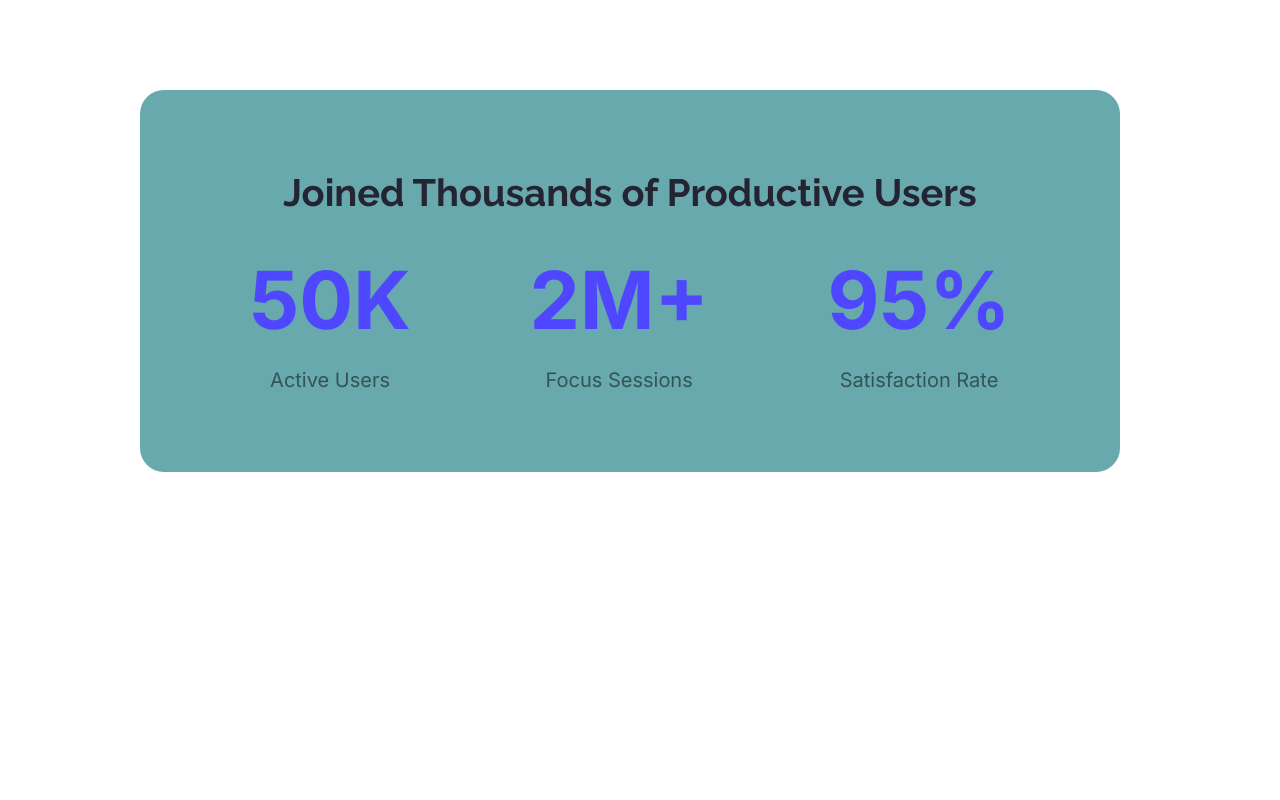
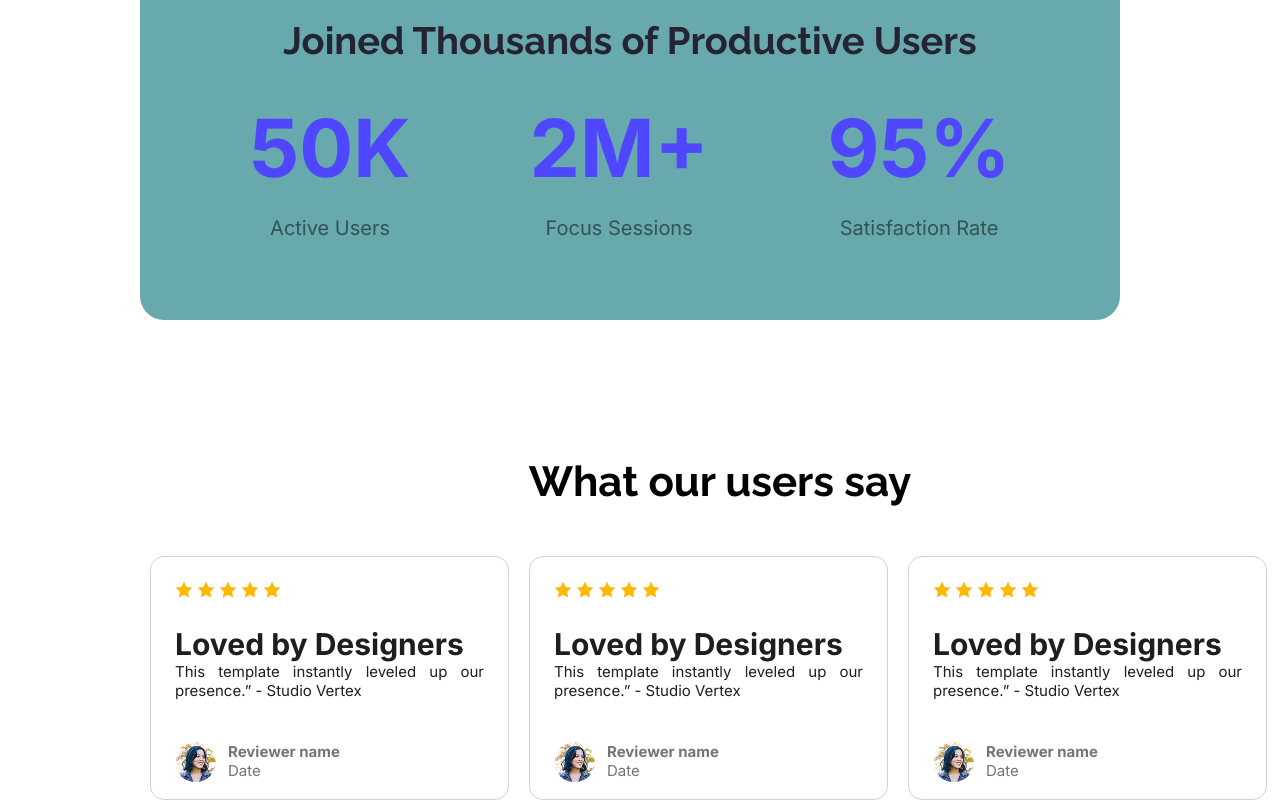
Before and after one commit to ahonafredowanhasib/My-Assignment-01, a plain HTML site: page index.html in a window 1280 px wide. Shown: the part 1332-2132 px from the top of the page. Before the commit the page ends 1804 px from the top, so only its background shows below. Drawn offline with Linux system fonts and the light colour scheme.

Commit message:
my third commit

```diff
--- a/index.html
+++ b/index.html
@@ -63,6 +63,72 @@
                 </p></li>
             </ul>
         </div>
+        <section class="what">
+            <h1 class="raleway">What our users say</h1>
+            <ul class="wh">
+                <li class="box">
+                    <div class="box-text">
+                        <ul class="stars">
+                            <li class="star"><img src="images/icon-star.png" alt="star"></li>
+                            <li class="star"><img src="images/icon-star.png" alt="star"></li>
+                            <li class="star"><img src="images/icon-star.png" alt="star"></li>
+                            <li class="star"><img src="images/icon-star.png" alt="star"></li>
+                            <li class="star"><img src="images/icon-star.png" alt="star"></li>
+                        </ul>
+                        <div class="into inter">
+                        <h4 class="title">Loved by Designers</h4>
+                        <h6>This template instantly leveled up our presence.” - Studio Vertex</h6>
+                        </div><br>
+                        <div class="person">
+                            <img src="images/avatar.png" alt="avater">
+                            <p class="person-des inter">Reviewer name <br> <span>Date</span></p>
+
+                        </div>
+                    </div>
+                </li>
+                <li class="box">
+                    <div class="box-text">
+                        <ul class="stars">
+                            <li class="star"><img src="images/icon-star.png" alt="star"></li>
+                            <li class="star"><img src="images/icon-star.png" alt="star"></li>
+                            <li class="star"><img src="images/icon-star.png" alt="star"></li>
+                            <li class="star"><img src="images/icon-star.png" alt="star"></li>
+                            <li class="star"><img src="images/icon-star.png" alt="star"></li>
+                        </ul>
+                        <div class="into inter">
+                        <h4 class="title">Loved by Designers</h4>
+                        <h6>This template instantly leveled up our presence.” - Studio Vertex</h6>
+                        </div><br>
+                        <div class="person">
+                            <img src="images/avatar.png" alt="avater">
+                            <p class="person-des inter">Reviewer name <br> <span>Date</span></p>
+
+                        </div>
+                    </div>
+                </li>
+                <li class="box">
+                    <div class="box-text">
+                        <ul class="stars">
+                            <li class="star"><img src="images/icon-star.png" alt="star"></li>
+                            <li class="star"><img src="images/icon-star.png" alt="star"></li>
+                            <li class="star"><img src="images/icon-star.png" alt="star"></li>
+                            <li class="star"><img src="images/icon-star.png" alt="star"></li>
+                            <li class="star"><img src="images/icon-star.png" alt="star"></li>
+                        </ul>
+                        <div class="into inter">
+                        <h4 class="title">Loved by Designers</h4>
+                        <h6>This template instantly leveled up our presence.” - Studio Vertex</h6>
+                        </div><br>
+                        <div class="person">
+                            <img src="images/avatar.png" alt="avater">
+                            <p class="person-des inter">Reviewer name <br> <span>Date</span></p>
+
+                        </div>
+                    </div>
+                </li>
+
+            </ul>
+        </section>
     </main>
     <footer>
 
--- a/style.css
+++ b/style.css
@@ -26,13 +26,14 @@ body{
   font-optical-sizing: auto;
   font-style: normal;
 }
+/* nav */
 .nav{
-    width: 1440px;
+   width: 1440px;
     height: 698px;
-    padding-bottom: 152px;
 }
 .nav-bg{
     background-image: url('./images/Hero-bg.png');
+
 }
 .text-center{
     text-align: center;
@@ -55,7 +56,7 @@ body{
     border-radius: 10px;
 }
 .header-texts{
-    margin: 309px 268px 152px 268px;
+    margin: 158px 268px 152px 268px;
     text-align: center;
 }
 .header-text{
@@ -67,6 +68,7 @@ body{
     list-style: none;
     gap: 36px;
 }
+/* actioin */
 .actions{
     margin: 116px 160px 0 141px;
     display: flex;
@@ -91,7 +93,7 @@ body{
     border-radius: 48px;
 }
 
-
+/* productiveti */
 .pro{
     border: none;
     border-radius: 24px;
@@ -122,3 +124,70 @@ body{
     font-weight: 400;
     color: rgba(0, 0, 0, 0.5);
 }
+
+/* what */
+.what{
+    margin: 137px 150px 0 150px;
+    width: 1140px;
+    height: 342px;
+}
+.what h1{
+    margin: 0 0 50px 0;
+    text-align: center;
+    font-size: 42px;
+    font-weight: bold;
+}
+.wh{
+
+    width: 367px;
+    height: 244px;
+    display: flex;
+    gap: 20px;
+}
+.box{
+    border: 1px solid lightgrey;
+    border-radius: 14px;
+}
+.stars{
+    display: flex;
+    gap: 4px;
+    list-style: none;
+    margin: 24px 227px 24px 24px;
+}
+.box{
+    list-style: none;
+}
+.box-text .into{
+    margin: 24px 24px 0 24px;
+    text-align: justify;
+}
+.what h4{
+    color: #1E1E1E;
+    font-weight: bold;
+    font-size: 30px;
+}
+.what h6{
+    color: #1E1E1E;
+    font-size: 15px;
+    font-weight: 400;
+}
+.person{
+    display: flex;
+    gap: 12px;
+    margin: 24px;
+}
+.person img{
+     border-radius: 50%;
+    object-fit: cover;
+    border: none;
+}
+.person-des{
+    color: #757575;
+    font-weight: bold;
+    font-size: 15px;
+}
+.person-des span{
+    color: #757575;
+    font-weight: normal;
+    font-size: 15px;
+}
```
Also changed, not shown: images/avatar.png (added), images/icon-star.png (added).
